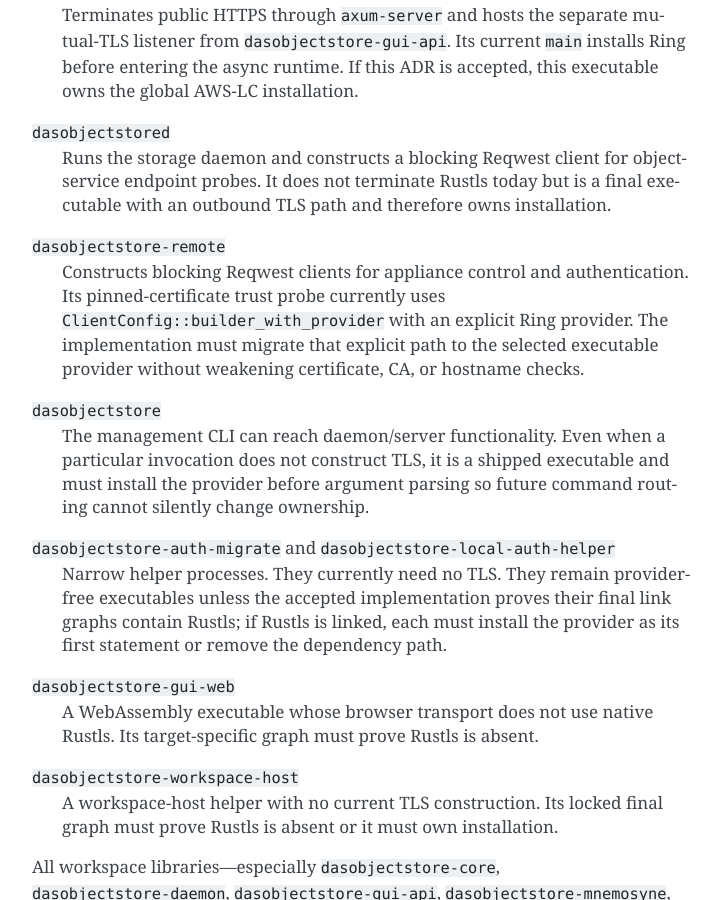
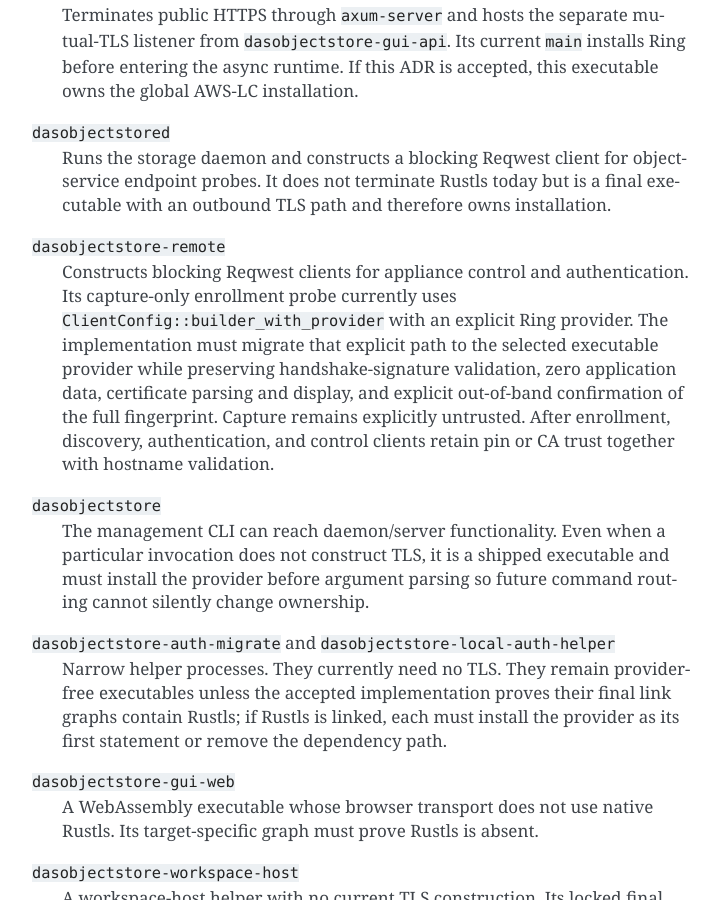
Before and after one commit to sagrudd/DASObjectStore, a Sphinx documentation site: the page built from docs/adr/0001-rustls-crypto-provider.rst, in a window 1280 px wide and 900 px high, scrolled down 875 px. Shown: the whole window, without its empty margins (388-1109 px from the left). Built offline with Sphinx 7.4.7, drawn with Linux system fonts in a browser that asks for light colours.

Commit message:
Clarify remote enrollment trust phases

```diff
--- a/docs/adr/0001-rustls-crypto-provider.rst
+++ b/docs/adr/0001-rustls-crypto-provider.rst
@@ -41,10 +41,14 @@
 
 ``dasobjectstore-remote``
    Constructs blocking Reqwest clients for appliance control and
-   authentication. Its pinned-certificate trust probe currently uses
+   authentication. Its capture-only enrollment probe currently uses
    ``ClientConfig::builder_with_provider`` with an explicit Ring provider.
    The implementation must migrate that explicit path to the selected
-   executable provider without weakening certificate, CA, or hostname checks.
+   executable provider while preserving handshake-signature validation, zero
+   application data, certificate parsing and display, and explicit
+   out-of-band confirmation of the full fingerprint. Capture remains
+   explicitly untrusted. After enrollment, discovery, authentication, and
+   control clients retain pin or CA trust together with hostname validation.
 
 ``dasobjectstore``
    The management CLI can reach daemon/server functionality. Even when a
```
